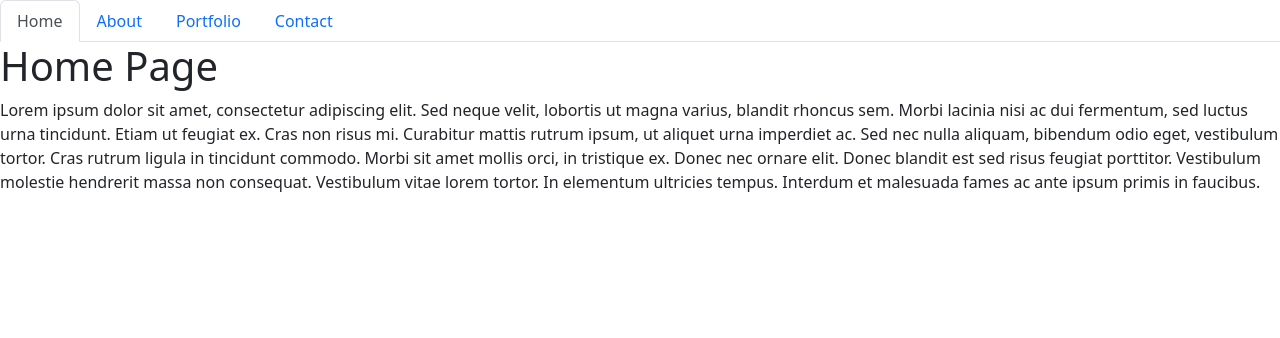
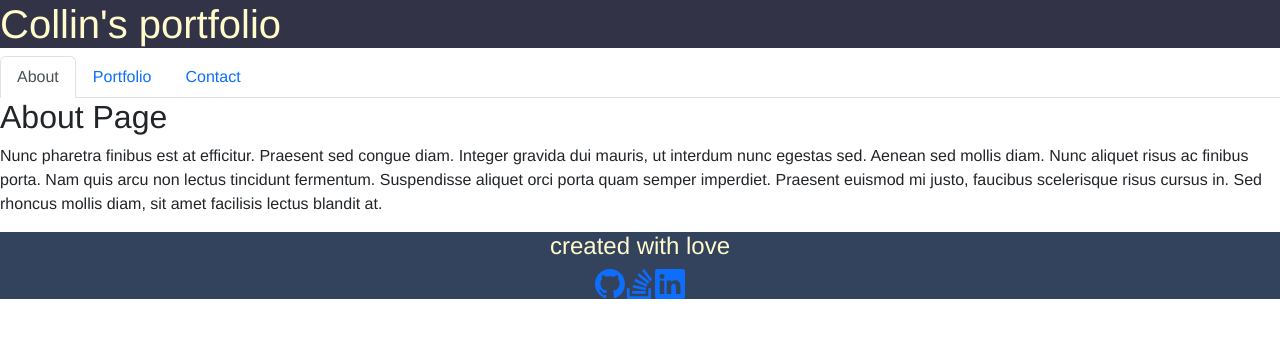
Before and after one commit to CollinA7/portfolio, a React (Create React App) app: page / in a window 1280 px wide. Shown: the top 338 px of the page. Built offline with nearby package versions, Linux system fonts and the light colour scheme.

Commit message:
added header and footer styling

```diff
--- a/public/index.html
+++ b/public/index.html
@@ -10,34 +10,15 @@
       content="Web site created using create-react-app"
     />
     <link rel="apple-touch-icon" href="%PUBLIC_URL%/logo192.png" />
-    <!--
-      manifest.json provides metadata used when your web app is installed on a
-      user's mobile device or desktop. See https://developers.google.com/web/fundamentals/web-app-manifest/
-    -->
+
     <link rel="manifest" href="%PUBLIC_URL%/manifest.json" />
-    <!--
-      Notice the use of %PUBLIC_URL% in the tags above.
-      It will be replaced with the URL of the `public` folder during the build.
-      Only files inside the `public` folder can be referenced from the HTML.
 
-      Unlike "/favicon.ico" or "favicon.ico", "%PUBLIC_URL%/favicon.ico" will
-      work correctly both with client-side routing and a non-root public URL.
-      Learn how to configure a non-root public URL by running `npm run build`.
-    -->
-    <title>React App</title>
+    <link rel="style" href="../src/style.css"/>
+    <title>Collin's portfolio</title>
   </head>
   <body>
     <noscript>You need to enable JavaScript to run this app.</noscript>
     <div id="root"></div>
-    <!--
-      This HTML file is a template.
-      If you open it directly in the browser, you will see an empty page.
-
-      You can add webfonts, meta tags, or analytics to this file.
-      The build step will place the bundled scripts into the <body> tag.
-
-      To begin the development, run `npm start` or `yarn start`.
-      To create a production bundle, use `npm run build` or `yarn build`.
-    -->
+    <!-- react gets added here -->
   </body>
 </html>
--- /dev/null
+++ b/src/components/Footer/index.js
@@ -0,0 +1,25 @@
+import React from 'react'
+
+export default function Footer(){
+    return(
+        <footer>
+            <h4>created with love</h4>
+            <a href='https://github.com/CollinA7'>
+                <svg xmlns="http://www.w3.org/2000/svg" width="30" height="30" fill="currentColor" class="bi bi-github" viewBox="0 0 16 16">
+                    <path d="M8 0C3.58 0 0 3.58 0 8c0 3.54 2.29 6.53 5.47 7.59.4.07.55-.17.55-.38 0-.19-.01-.82-.01-1.49-2.01.37-2.53-.49-2.69-.94-.09-.23-.48-.94-.82-1.13-.28-.15-.68-.52-.01-.53.63-.01 1.08.58 1.23.82.72 1.21 1.87.87 2.33.66.07-.52.28-.87.51-1.07-1.78-.2-3.64-.89-3.64-3.95 0-.87.31-1.59.82-2.15-.08-.2-.36-1.02.08-2.12 0 0 .67-.21 2.2.82.64-.18 1.32-.27 2-.27.68 0 1.36.09 2 .27 1.53-1.04 2.2-.82 2.2-.82.44 1.1.16 1.92.08 2.12.51.56.82 1.27.82 2.15 0 3.07-1.87 3.75-3.65 3.95.29.25.54.73.54 1.48 0 1.07-.01 1.93-.01 2.2 0 .21.15.46.55.38A8.012 8.012 0 0 0 16 8c0-4.42-3.58-8-8-8z"/>
+                </svg>
+            </a>
+            <a href='https://stackoverflow.com/users/19210903/collina7'>
+                <svg xmlns="http://www.w3.org/2000/svg" width="30" height="30" fill="currentColor" class="bi bi-stack-overflow" viewBox="0 0 16 16">
+                    <path d="M12.412 14.572V10.29h1.428V16H1v-5.71h1.428v4.282h9.984z"/>
+                    <path d="M3.857 13.145h7.137v-1.428H3.857v1.428zM10.254 0 9.108.852l4.26 5.727 1.146-.852L10.254 0zm-3.54 3.377 5.484 4.567.913-1.097L7.627 2.28l-.914 1.097zM4.922 6.55l6.47 3.013.603-1.294-6.47-3.013-.603 1.294zm-.925 3.344 6.985 1.469.294-1.398-6.985-1.468-.294 1.397z"/>
+                </svg>
+            </a>
+            <a href='https://www.linkedin.com/in/collin-ayala-b81025240/'>
+                <svg xmlns="http://www.w3.org/2000/svg" width="30" height="30" fill="currentColor" class="bi bi-linkedin" viewBox="0 0 16 16">
+                    <path d="M0 1.146C0 .513.526 0 1.175 0h13.65C15.474 0 16 .513 16 1.146v13.708c0 .633-.526 1.146-1.175 1.146H1.175C.526 16 0 15.487 0 14.854V1.146zm4.943 12.248V6.169H2.542v7.225h2.401zm-1.2-8.212c.837 0 1.358-.554 1.358-1.248-.015-.709-.52-1.248-1.342-1.248-.822 0-1.359.54-1.359 1.248 0 .694.521 1.248 1.327 1.248h.016zm4.908 8.212V9.359c0-.216.016-.432.08-.586.173-.431.568-.878 1.232-.878.869 0 1.216.662 1.216 1.634v3.865h2.401V9.25c0-2.22-1.184-3.252-2.764-3.252-1.274 0-1.845.7-2.165 1.193v.025h-.016a5.54 5.54 0 0 1 .016-.025V6.169h-2.4c.03.678 0 7.225 0 7.225h2.4z"/>
+                </svg>
+            </a>
+        </footer>
+    )
+}
--- /dev/null
+++ b/src/components/Header/index.js
@@ -0,0 +1,9 @@
+import React from 'react';
+
+export default function Header() {
+    return (
+        <header>
+            <h1>Collin's portfolio</h1>
+        </header>
+    )
+}
--- a/src/components/NavTabs.js
+++ b/src/components/NavTabs.js
@@ -3,16 +3,6 @@ import React from 'react';
 function NavTabs({ currentPage, handlePageChange }) {
   return (
     <ul className="nav nav-tabs">
-      <li className="nav-item">
-        <a
-          href="#home"
-          onClick={() => handlePageChange('Home')}
-
-          className={currentPage === 'Home' ? 'nav-link active' : 'nav-link'}
-        >
-          Home
-        </a>
-      </li>
       <li className="nav-item">
         <a
           href="#about"
--- a/src/components/PortfolioContainer.js
+++ b/src/components/PortfolioContainer.js
@@ -1,17 +1,15 @@
 import React, { useState } from 'react';
 import NavTabs from './NavTabs';
-import Home from './pages/Home';
 import About from './pages/About';
 import Portfolio from './pages/Portfolio';
 import Contact from './pages/Contact';
+import Header from './Header';
+import Footer from './Footer'
 
 export default function PortfolioContainer() {
-  const [currentPage, setCurrentPage] = useState('Home');
+  const [currentPage, setCurrentPage] = useState('About');
 
   const renderPage = () => {
-    if (currentPage === 'Home') {
-      return <Home />;
-    }
     if (currentPage === 'About') {
       return <About />;
     }
@@ -25,8 +23,10 @@ export default function PortfolioContainer() {
 
   return (
     <div>
+    <Header />
       <NavTabs currentPage={currentPage} handlePageChange={handlePageChange} />
       {renderPage()}
+    <Footer />
     </div>
   );
 }
--- a/src/components/pages/About.js
+++ b/src/components/pages/About.js
@@ -3,7 +3,7 @@ import React from 'react';
 export default function About() {
   return (
     <div>
-      <h1>About Page</h1>
+      <h2>About Page</h2>
       <p>
         Nunc pharetra finibus est at efficitur. Praesent sed congue diam.
         Integer gravida dui mauris, ut interdum nunc egestas sed. Aenean sed
--- a/src/components/pages/Contact.js
+++ b/src/components/pages/Contact.js
@@ -3,7 +3,7 @@ import React from 'react';
 export default function Contact() {
   return (
     <div>
-      <h1>Contact Page</h1>
+      <h2>Contact Page</h2>
       <p>
         Integer cursus bibendum sem non pretium. Vestibulum in aliquet sem, quis
         molestie urna. Aliquam semper ultrices varius. Aliquam faucibus sit amet
--- a/src/components/pages/Home.js
+++ /dev/null
@@ -1,21 +0,0 @@
-import React from 'react';
-
-export default function Home() {
-  return (
-    <div>
-      <h1>Home Page</h1>
-      <p>
-        Lorem ipsum dolor sit amet, consectetur adipiscing elit. Sed neque
-        velit, lobortis ut magna varius, blandit rhoncus sem. Morbi lacinia nisi
-        ac dui fermentum, sed luctus urna tincidunt. Etiam ut feugiat ex. Cras
-        non risus mi. Curabitur mattis rutrum ipsum, ut aliquet urna imperdiet
-        ac. Sed nec nulla aliquam, bibendum odio eget, vestibulum tortor. Cras
-        rutrum ligula in tincidunt commodo. Morbi sit amet mollis orci, in
-        tristique ex. Donec nec ornare elit. Donec blandit est sed risus feugiat
-        porttitor. Vestibulum molestie hendrerit massa non consequat. Vestibulum
-        vitae lorem tortor. In elementum ultricies tempus. Interdum et malesuada
-        fames ac ante ipsum primis in faucibus.
-      </p>
-    </div>
-  );
-}
--- a/src/components/pages/Portfolio.js
+++ b/src/components/pages/Portfolio.js
@@ -1,24 +1,26 @@
 import React from 'react';
 
 export default function Portfolio() {
+
   return (
-    <div>
-      <h1>Portfolio</h1>
-      <p>
-        Donec a volutpat quam. Curabitur nec varius justo, sed rutrum ligula.
-        Curabitur pellentesque turpis sit amet eros iaculis, a mollis arcu
-        dictum. Ut vel ante eget massa ornare placerat. Etiam nisl orci, finibus
-        sodales volutpat et, hendrerit ut dolor. Suspendisse porta dictum nunc,
-        sed pretium risus rutrum eget. Nam consequat, ligula in faucibus
-        vestibulum, nisi justo laoreet risus, luctus luctus mi lacus sit amet
-        libero. Class aptent taciti sociosqu ad litora torquent per conubia
-        nostra, per inceptos himenaeos. Mauris pretium condimentum tellus eget
-        lobortis. Interdum et malesuada fames ac ante ipsum primis in faucibus.
-        Donec placerat accumsan mi, ut congue neque placerat eu. Donec nec ipsum
-        in velit pellentesque vehicula sit amet at augue. Maecenas aliquam
-        bibendum congue. Pellentesque semper, lectus non ullamcorper iaculis,
-        est ligula suscipit velit, sed bibendum turpis dui in sapien.
-      </p>
+    <div className='container'>
+      <h2>Portfolio</h2>
+      <div className='row'>
+          <div className='col card'>
+            Find your game
+          </div>
+          <div className='col card'>
+            test
+          </div>
+      </div>
+      <div className='row'>
+      <div className='col card'>
+            test
+          </div>
+          <div className='col card'>
+            test
+          </div>
+      </div>
     </div>
   );
 }
--- a/src/index.js
+++ b/src/index.js
@@ -1,6 +1,7 @@
 import React from 'react';
 import ReactDOM from 'react-dom';
 import App from './App';
-import 'bootstrap/dist/css/bootstrap.min.css';
+import 'bootstrap/dist/css/bootstrap.min.css'
+import './style.css'
 
 ReactDOM.render(<App />, document.getElementById('root'));
--- /dev/null
+++ b/src/style.css
@@ -0,0 +1,51 @@
+* {
+    margin: 0;
+    padding: 0;
+    font-family: 'Franklin Gothic Medium', 'Arial Narrow', Arial, sans-serif;
+}
+
+:root {
+    --primary-color: #33435e;
+    --secondary-color: #333348;
+    --tertiary-color:  #f0f8ff;
+    --quaternary-color:  #fffbca;
+}
+
+/* initial styling for header */
+header {
+    color: var(--quaternary-color);
+    background-color: var(--secondary-color);
+    width: 100%;
+}
+
+header a {
+    text-decoration: none;
+    color: var(--quaternary-color);
+    font-style: italic;
+}
+
+nav a {
+    margin: 5px;
+    padding: 5px;
+}
+
+
+/* end header styling */
+.card {
+    width: 100%;
+    height: 15rem;
+    padding: 5px;
+    margin: 10px;
+    background-color: var(--tertiary-color);
+    text-align: center;
+}
+
+footer {
+    background-color: var(--primary-color);
+    color: var(--quaternary-color);
+    text-align: center;
+}
+
+a:link {
+    text-decoration: none;
+}
```
